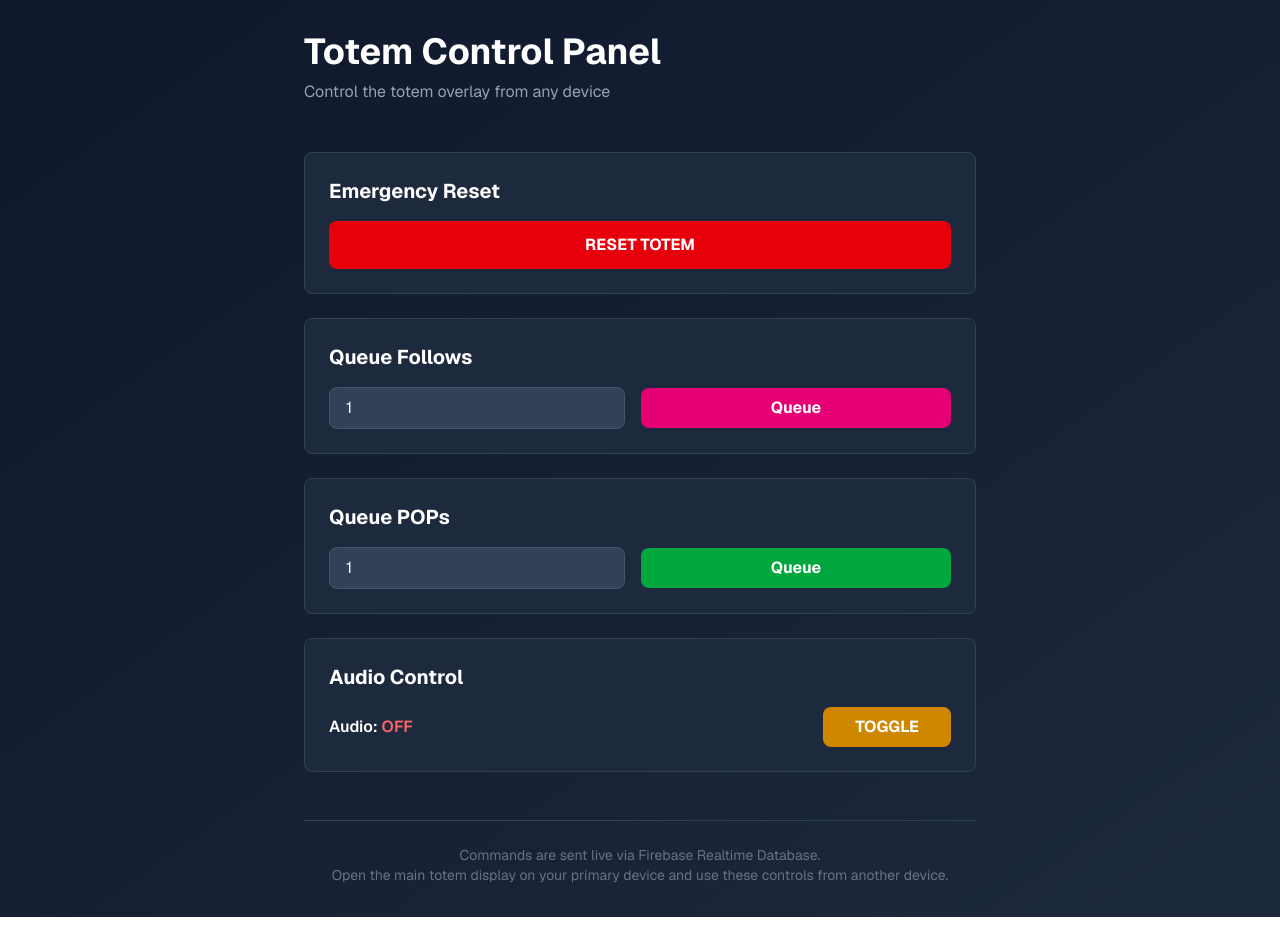
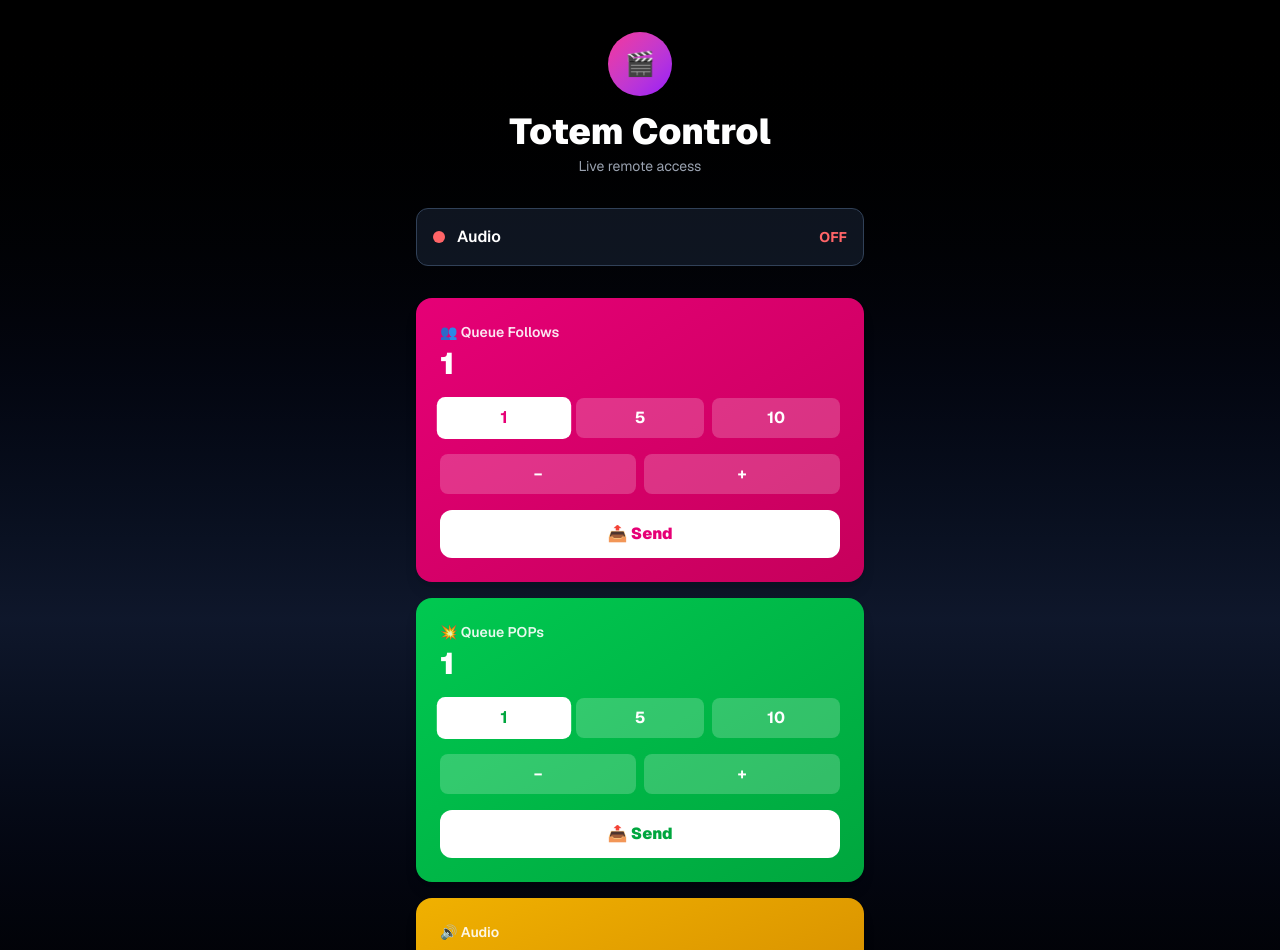
Before and after one commit to renzorainier/live, a Next.js app: page /admin in a window 1280 px wide. Shown: the top 950 px of the page. Before the commit the page ends 917 px from the top, so only its background shows below. Built offline with nearby package versions, Linux system fonts and the light colour scheme; no server answers; the database is empty.

Commit message:
Tue, May 12, 2026, 8:58 PM +08:00

```diff
--- a/app/admin/page.js
+++ b/app/admin/page.js
@@ -6,9 +6,6 @@ import {
   queueRemoteFollow,
   queueRemotePop,
   toggleAudio,
-  enableAudio,
-  disableAudio,
-  setAudioState,
   subscribeToAdminCommands
 } from '../../lib/firebase';
 
@@ -19,17 +16,15 @@ export default function AdminPanel() {
   const [loading, setLoading] = useState(false);
   const [feedback, setFeedback] = useState('');
 
-  // Listen for state changes
   useEffect(() => {
     const unsubscribe = subscribeToAdminCommands(
-      () => {}, // We don't need command callbacks here
+      () => {},
       (state) => {
         if (state.audioEnabled !== null) {
           setAudioEnabled(state.audioEnabled);
         }
       }
     );
-
     return () => unsubscribe?.();
   }, []);
 
@@ -38,151 +33,209 @@ export default function AdminPanel() {
     setTimeout(() => setFeedback(''), 2000);
   };
 
-  const handleReset = async () => {
+  const handleAction = async (action, successMsg, errorMsg) => {
     setLoading(true);
     try {
-      await resetTotem();
-      showFeedback('✓ Totem reset!');
+      await action();
+      showFeedback(successMsg);
     } catch (err) {
-      showFeedback('✗ Failed to reset');
+      showFeedback(errorMsg);
     }
     setLoading(false);
   };
 
-  const handleQueueFollows = async () => {
-    setLoading(true);
-    try {
-      await queueRemoteFollow(followCount);
-      showFeedback(`✓ Queued ${followCount} follow(s)!`);
-    } catch (err) {
-      showFeedback('✗ Failed to queue follows');
-    }
-    setLoading(false);
-  };
-
-  const handleQueuePops = async () => {
-    setLoading(true);
-    try {
-      await queueRemotePop(popCount);
-      showFeedback(`✓ Queued ${popCount} pop(s)!`);
-    } catch (err) {
-      showFeedback('✗ Failed to queue pops');
-    }
-    setLoading(false);
-  };
-
-  const handleToggleAudio = async () => {
-    setLoading(true);
-    try {
-      await toggleAudio();
-      showFeedback(`✓ Audio ${audioEnabled ? 'disabled' : 'enabled'}!`);
-    } catch (err) {
-      showFeedback('✗ Failed to toggle audio');
-    }
-    setLoading(false);
+  const adjustCount = (value, setter, min = 1, max = 100) => {
+    setter(Math.max(min, Math.min(max, value)));
   };
 
   return (
-    <div className="min-h-screen w-full bg-gradient-to-br from-slate-900 to-slate-800 p-8">
-      <div className="max-w-2xl mx-auto">
-        {/* Header */}
-        <div className="mb-12">
-          <h1 className="text-4xl font-bold text-white mb-2">Totem Control Panel</h1>
-          <p className="text-gray-400">Control the totem overlay from any device</p>
+    <div className="min-h-screen w-full bg-gradient-to-b from-black via-slate-900 to-black p-4 sm:p-8">
+      <style>{`
+        @keyframes slideIn { from { opacity: 0; transform: translateY(10px); } to { opacity: 1; transform: translateY(0); } }
+        @keyframes pulse { 0%, 100% { opacity: 1; } 50% { opacity: 0.8; } }
+        .animate-slide-in { animation: slideIn 0.3s ease-out; }
+        .animate-pulse-subtle { animation: pulse 2s infinite; }
+      `}</style>
+
+      <div className="max-w-md mx-auto">
+        {/* Logo */}
+        <div className="text-center mb-8 animate-slide-in">
+          <div className="inline-block mb-4">
+            <div className="w-16 h-16 rounded-full bg-gradient-to-br from-pink-500 to-purple-600 flex items-center justify-center">
+              <span className="text-2xl">🎬</span>
+            </div>
+          </div>
+          <h1 className="text-3xl sm:text-4xl font-black text-white mb-1">Totem Control</h1>
+          <p className="text-gray-400 text-sm">Live remote access</p>
         </div>
 
-        {/* Feedback Message */}
+        {/* Status Bar */}
+        <div className="mb-8 p-4 rounded-xl bg-slate-800/50 border border-slate-700 animate-slide-in">
+          <div className="flex items-center justify-between">
+            <div className="flex items-center gap-3">
+              <div className={`w-3 h-3 rounded-full ${audioEnabled ? 'bg-green-400 animate-pulse' : 'bg-red-400'}`}></div>
+              <span className="text-white font-semibold">Audio</span>
+            </div>
+            <span className={`text-sm font-bold ${audioEnabled ? 'text-green-400' : 'text-red-400'}`}>
+              {audioEnabled ? 'ON' : 'OFF'}
+            </span>
+          </div>
+        </div>
+
+        {/* Feedback Toast */}
         {feedback && (
-          <div className="mb-6 p-4 bg-blue-500/20 border border-blue-400 rounded-lg text-blue-100 font-semibold text-center">
+          <div className="mb-6 p-4 rounded-xl bg-blue-500/20 border border-blue-400 text-blue-100 text-center font-semibold text-sm animate-slide-in">
             {feedback}
           </div>
         )}
 
-        {/* Control Grid */}
-        <div className="space-y-6">
-          {/* Reset Section */}
-          <div className="bg-slate-800 rounded-lg p-6 border border-slate-700 hover:border-red-500/50 transition-colors">
-            <h2 className="text-xl font-bold text-white mb-4">Emergency Reset</h2>
+        {/* Main Actions */}
+        <div className="space-y-4 mb-8">
+          {/* Follow Section */}
+          <div className="bg-gradient-to-br from-pink-600 to-pink-700 rounded-2xl p-6 shadow-lg hover:shadow-xl transition-shadow animate-slide-in" style={{animationDelay: '0.1s'}}>
+            <div className="text-white mb-4">
+              <div className="text-sm font-semibold opacity-90 mb-1">👥 Queue Follows</div>
+              <div className="text-3xl font-black">{followCount}</div>
+            </div>
+
+            {/* Counter Controls */}
+            <div className="flex gap-2 mb-4">
+              {[1, 5, 10].map((n) => (
                 <button
-              onClick={handleReset}
-              disabled={loading}
-              className="w-full py-3 px-6 bg-red-600 hover:bg-red-700 disabled:bg-slate-600 text-white font-bold rounded-lg transition-colors"
+                  key={n}
+                  onClick={() => setFollowCount(n)}
+                  className={`flex-1 py-2 rounded-lg font-bold transition-all ${
+                    followCount === n
+                      ? 'bg-white text-pink-600 scale-105'
+                      : 'bg-white/20 text-white hover:bg-white/30'
+                  }`}
                 >
-              {loading ? 'Resetting...' : 'RESET TOTEM'}
+                  {n}
+                </button>
+              ))}
+            </div>
+
+            {/* +/- Buttons */}
+            <div className="flex gap-2 mb-4">
+              <button
+                onClick={() => adjustCount(followCount - 1, setFollowCount)}
+                className="flex-1 py-2 bg-white/20 hover:bg-white/30 text-white rounded-lg font-bold"
+              >
+                −
+              </button>
+              <button
+                onClick={() => adjustCount(followCount + 1, setFollowCount)}
+                className="flex-1 py-2 bg-white/20 hover:bg-white/30 text-white rounded-lg font-bold"
+              >
+                +
               </button>
             </div>
 
-          {/* Queue Follows Section */}
-          <div className="bg-slate-800 rounded-lg p-6 border border-slate-700 hover:border-pink-500/50 transition-colors">
-            <h2 className="text-xl font-bold text-white mb-4">Queue Follows</h2>
-            <div className="flex gap-4 items-center">
-              <input
-                type="number"
-                min="1"
-                max="100"
-                value={followCount}
-                onChange={(e) => setFollowCount(Math.max(1, parseInt(e.target.value) || 1))}
-                className="flex-1 px-4 py-2 bg-slate-700 text-white rounded-lg border border-slate-600 focus:outline-none focus:border-pink-500"
-              />
             <button
-                onClick={handleQueueFollows}
+              onClick={() => handleAction(
+                () => queueRemoteFollow(followCount),
+                `✓ Queued ${followCount} follow${followCount !== 1 ? 's' : ''}!`,
+                '✗ Failed'
+              )}
               disabled={loading}
-                className="flex-1 py-2 px-6 bg-pink-600 hover:bg-pink-700 disabled:bg-slate-600 text-white font-bold rounded-lg transition-colors"
+              className="w-full py-3 bg-white text-pink-600 font-black rounded-xl hover:bg-pink-50 disabled:opacity-50 transition-all"
             >
-                {loading ? 'Queueing...' : 'Queue'}
+              {loading ? '⏳ Sending...' : '📤 Send'}
             </button>
           </div>
+
+          {/* Pop Section */}
+          <div className="bg-gradient-to-br from-green-500 to-green-600 rounded-2xl p-6 shadow-lg hover:shadow-xl transition-shadow animate-slide-in" style={{animationDelay: '0.2s'}}>
+            <div className="text-white mb-4">
+              <div className="text-sm font-semibold opacity-90 mb-1">💥 Queue POPs</div>
+              <div className="text-3xl font-black">{popCount}</div>
             </div>
 
-          {/* Queue Pops Section */}
-          <div className="bg-slate-800 rounded-lg p-6 border border-slate-700 hover:border-green-500/50 transition-colors">
-            <h2 className="text-xl font-bold text-white mb-4">Queue POPs</h2>
-            <div className="flex gap-4 items-center">
-              <input
-                type="number"
-                min="1"
-                max="100"
-                value={popCount}
-                onChange={(e) => setPopCount(Math.max(1, parseInt(e.target.value) || 1))}
-                className="flex-1 px-4 py-2 bg-slate-700 text-white rounded-lg border border-slate-600 focus:outline-none focus:border-green-500"
-              />
+            {/* Counter Controls */}
+            <div className="flex gap-2 mb-4">
+              {[1, 5, 10].map((n) => (
                 <button
-                onClick={handleQueuePops}
-                disabled={loading}
-                className="flex-1 py-2 px-6 bg-green-600 hover:bg-green-700 disabled:bg-slate-600 text-white font-bold rounded-lg transition-colors"
+                  key={n}
+                  onClick={() => setPopCount(n)}
+                  className={`flex-1 py-2 rounded-lg font-bold transition-all ${
+                    popCount === n
+                      ? 'bg-white text-green-600 scale-105'
+                      : 'bg-white/20 text-white hover:bg-white/30'
+                  }`}
                 >
-                {loading ? 'Queueing...' : 'Queue'}
+                  {n}
+                </button>
+              ))}
+            </div>
+
+            {/* +/- Buttons */}
+            <div className="flex gap-2 mb-4">
+              <button
+                onClick={() => adjustCount(popCount - 1, setPopCount)}
+                className="flex-1 py-2 bg-white/20 hover:bg-white/30 text-white rounded-lg font-bold"
+              >
+                −
+              </button>
+              <button
+                onClick={() => adjustCount(popCount + 1, setPopCount)}
+                className="flex-1 py-2 bg-white/20 hover:bg-white/30 text-white rounded-lg font-bold"
+              >
+                +
               </button>
             </div>
+
+            <button
+              onClick={() => handleAction(
+                () => queueRemotePop(popCount),
+                `✓ Queued ${popCount} pop${popCount !== 1 ? 's' : ''}!`,
+                '✗ Failed'
+              )}
+              disabled={loading}
+              className="w-full py-3 bg-white text-green-600 font-black rounded-xl hover:bg-green-50 disabled:opacity-50 transition-all"
+            >
+              {loading ? '⏳ Sending...' : '📤 Send'}
+            </button>
           </div>
 
-          {/* Audio Section */}
-          <div className="bg-slate-800 rounded-lg p-6 border border-slate-700 hover:border-yellow-500/50 transition-colors">
-            <h2 className="text-xl font-bold text-white mb-4">Audio Control</h2>
-            <div className="flex items-center justify-between">
-              <span className="text-white font-semibold">
-                Audio: <span className={audioEnabled ? 'text-green-400' : 'text-red-400'}>
-                  {audioEnabled ? 'ON' : 'OFF'}
-                </span>
-              </span>
+          {/* Audio Toggle */}
+          <div className="bg-gradient-to-br from-yellow-500 to-yellow-600 rounded-2xl p-6 shadow-lg hover:shadow-xl transition-shadow animate-slide-in" style={{animationDelay: '0.3s'}}>
+            <div className="text-white mb-4">
+              <div className="text-sm font-semibold opacity-90 mb-1">🔊 Audio</div>
+              <div className="text-2xl font-black">{audioEnabled ? 'Enabled' : 'Disabled'}</div>
+            </div>
+
             <button
-                onClick={handleToggleAudio}
+              onClick={() => handleAction(
+                () => toggleAudio(),
+                `✓ Audio ${audioEnabled ? 'disabled' : 'enabled'}!`,
+                '✗ Failed'
+              )}
               disabled={loading}
-                className="py-2 px-8 bg-yellow-600 hover:bg-yellow-700 disabled:bg-slate-600 text-white font-bold rounded-lg transition-colors"
+              className="w-full py-3 bg-white text-yellow-600 font-black rounded-xl hover:bg-yellow-50 disabled:opacity-50 transition-all"
             >
-                {loading ? 'Toggling...' : 'TOGGLE'}
+              {loading ? '⏳ Toggling...' : '⚡ Toggle'}
             </button>
           </div>
-          </div>
+
+          {/* Reset Button */}
+          <button
+            onClick={() => handleAction(
+              () => resetTotem(),
+              '✓ Totem reset!',
+              '✗ Failed'
+            )}
+            disabled={loading}
+            className="w-full bg-gradient-to-r from-red-500 to-red-600 text-white font-black py-4 rounded-2xl hover:shadow-xl disabled:opacity-50 transition-all animate-slide-in shadow-lg"
+            style={{animationDelay: '0.4s'}}
+          >
+            {loading ? '⏳ Resetting...' : '🔴 EMERGENCY RESET'}
+          </button>
         </div>
 
         {/* Footer */}
-        <div className="mt-12 pt-6 border-t border-slate-700 text-center">
-          <p className="text-gray-500 text-sm">
-            Commands are sent live via Firebase Realtime Database.
-            <br />
-            Open the main totem display on your primary device and use these controls from another device.
-          </p>
+        <div className="text-center text-xs text-gray-500">
+          <p>Sync: Firebase Firestore</p>
+          <p className="mt-1">Keep this open on another device</p>
         </div>
       </div>
     </div>
```
Lines whose indentation alone changed are shown as unchanged.
